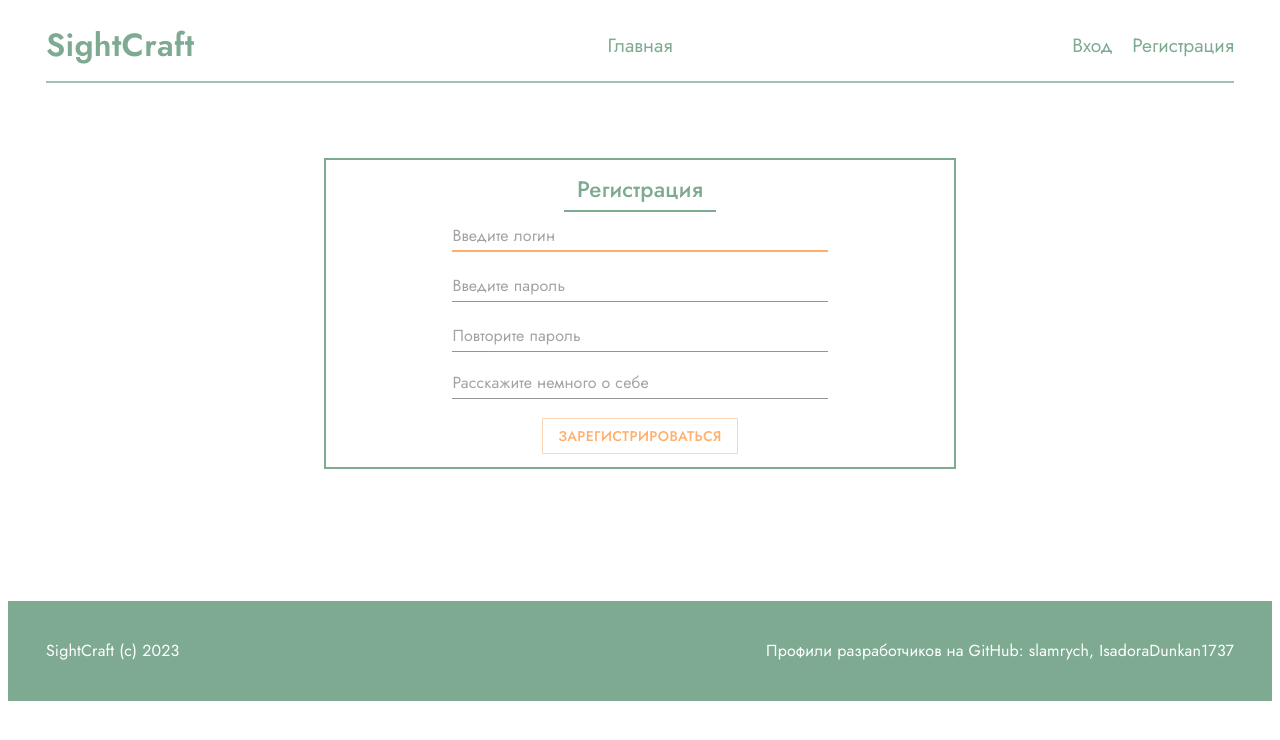
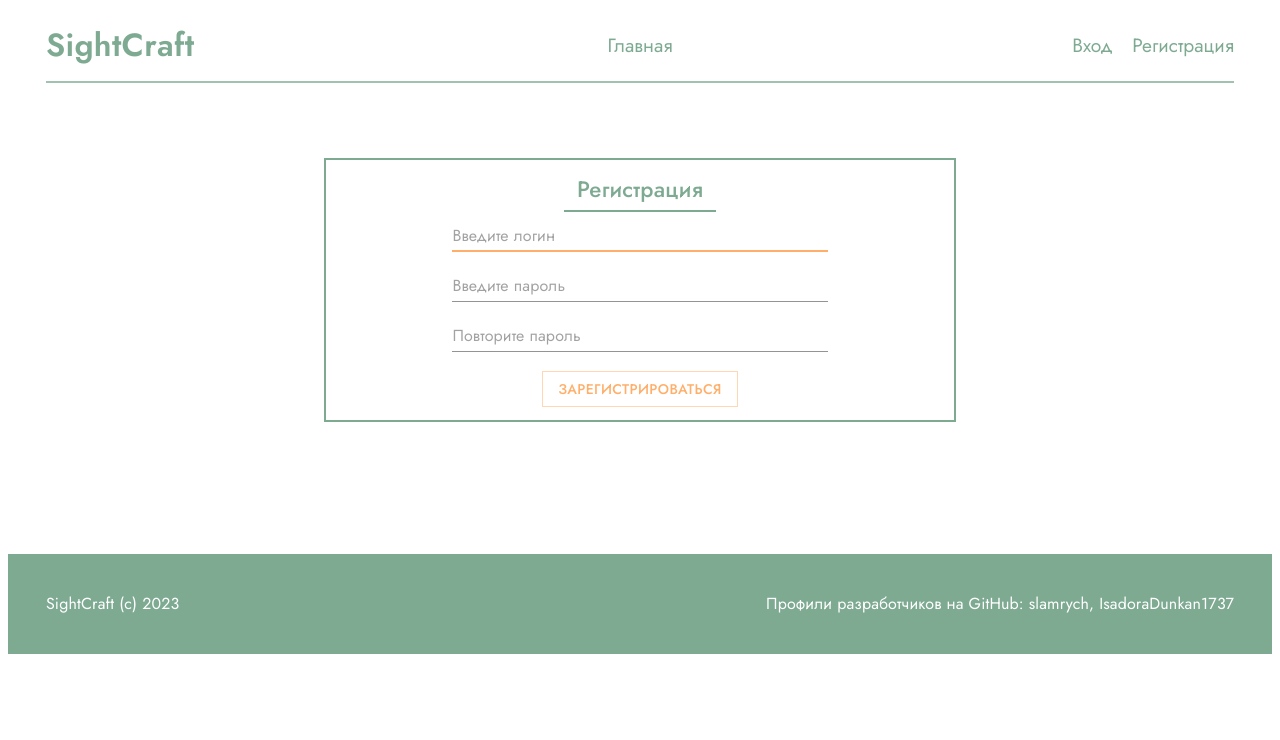
Before and after one commit to IsadoraDuncan1737/mps-project, a React (Create React App) app in the folder frontend/: page /registration in a window 1280 px wide. Shown: the top 740 px of the page. Built offline with nearby package versions, Linux system fonts and the light colour scheme.

Commit message:
fix: delete user description input

```diff
--- a/frontend/src/components/authorization/registration/Registration.jsx
+++ b/frontend/src/components/authorization/registration/Registration.jsx
@@ -33,7 +33,6 @@ const Registration = () => {
       Login: value.login,
       Password: value.password,
       RegistrationDate: formattedDate,
-      AboutSelf: value.desc,
     };
     console.log(userData);
 
@@ -104,17 +103,6 @@ const Registration = () => {
               <FormHelperText error>{'Пароли не совпадают'}</FormHelperText>
             )}
           </FormControl>
-          <FormControl className={styles.form_control}>
-            <Input
-              placeholder="Расскажите немного о себе "
-              type="text"
-              multiline={true}
-              maxRows={5}
-              className={styles.input}
-              inputProps={{ maxLength: 220 }}
-              {...register('desc', { required: true })}
-            ></Input>
-          </FormControl>
           <Box className={styles.button_wrapper}>
             <Button variant="outlined" type="submit">
               Зарегистрироваться
```
